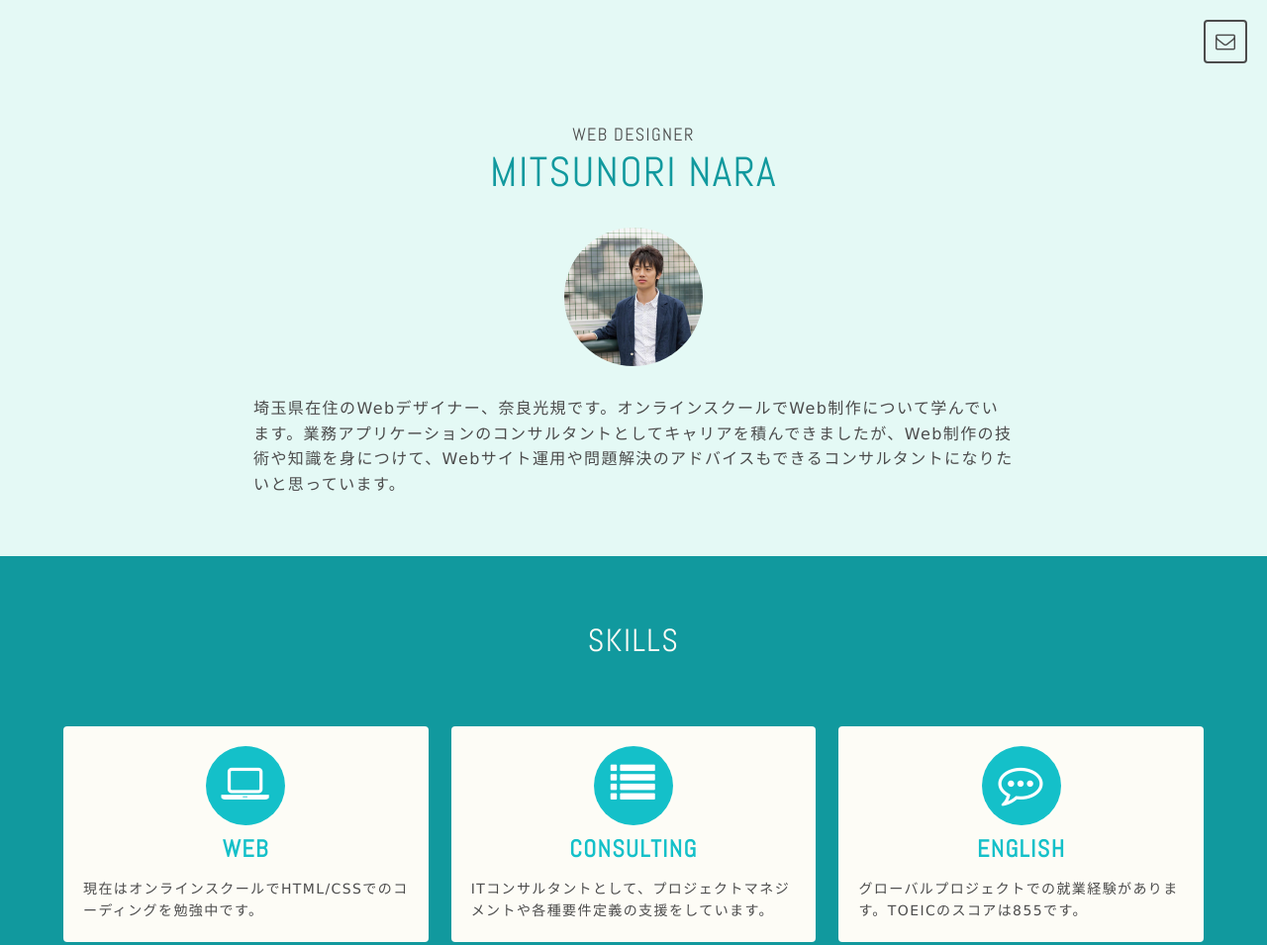
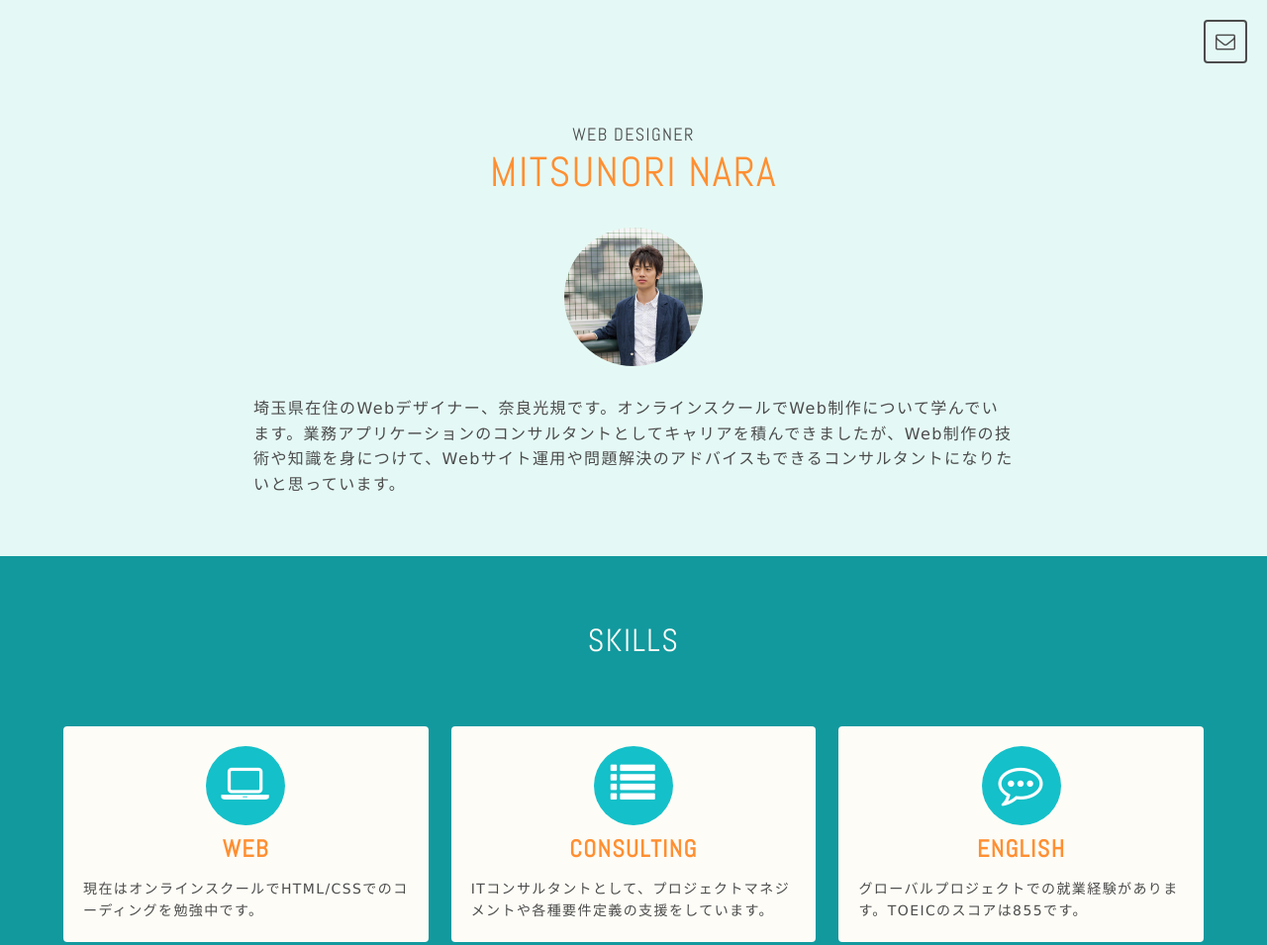
Before and after one commit to nara32/github.io, a plain HTML site: page index.html in a window 1280 px wide. Shown: the top 955 px of the page at 99% size. Drawn offline with nearby package versions, Linux system fonts and the light colour scheme.

Commit message:
Update accent color

```diff
--- a/css/style.css
+++ b/css/style.css
@@ -135,7 +135,7 @@ header .site-title span
 
     display: block;
 
-    color: #11999E;
+    color: #ff8f32;
 }
 header .profile-icon
 {
@@ -226,7 +226,7 @@ section h2
 
     margin-bottom: 10px;
 
-    color: #14c0c9;
+    color: #ff8f32;
 }
 
 #works
```
